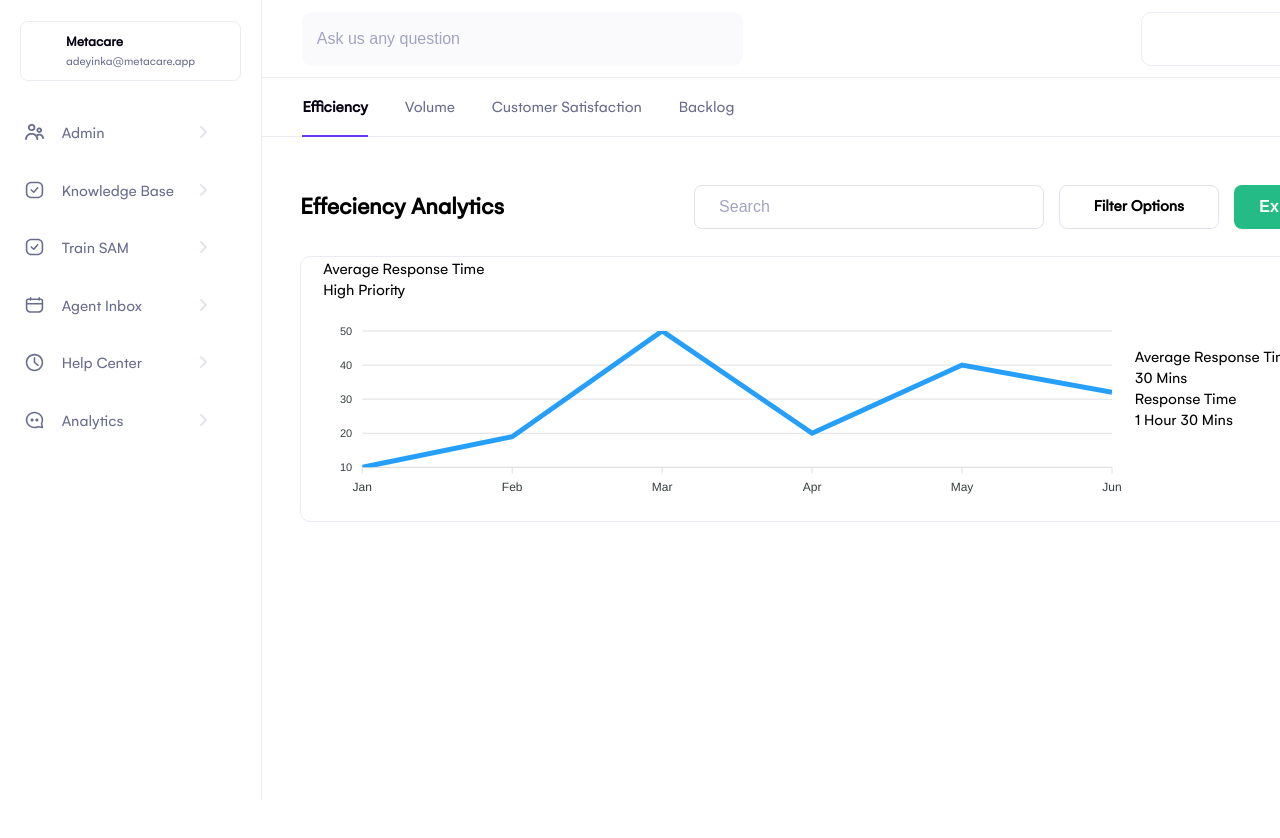
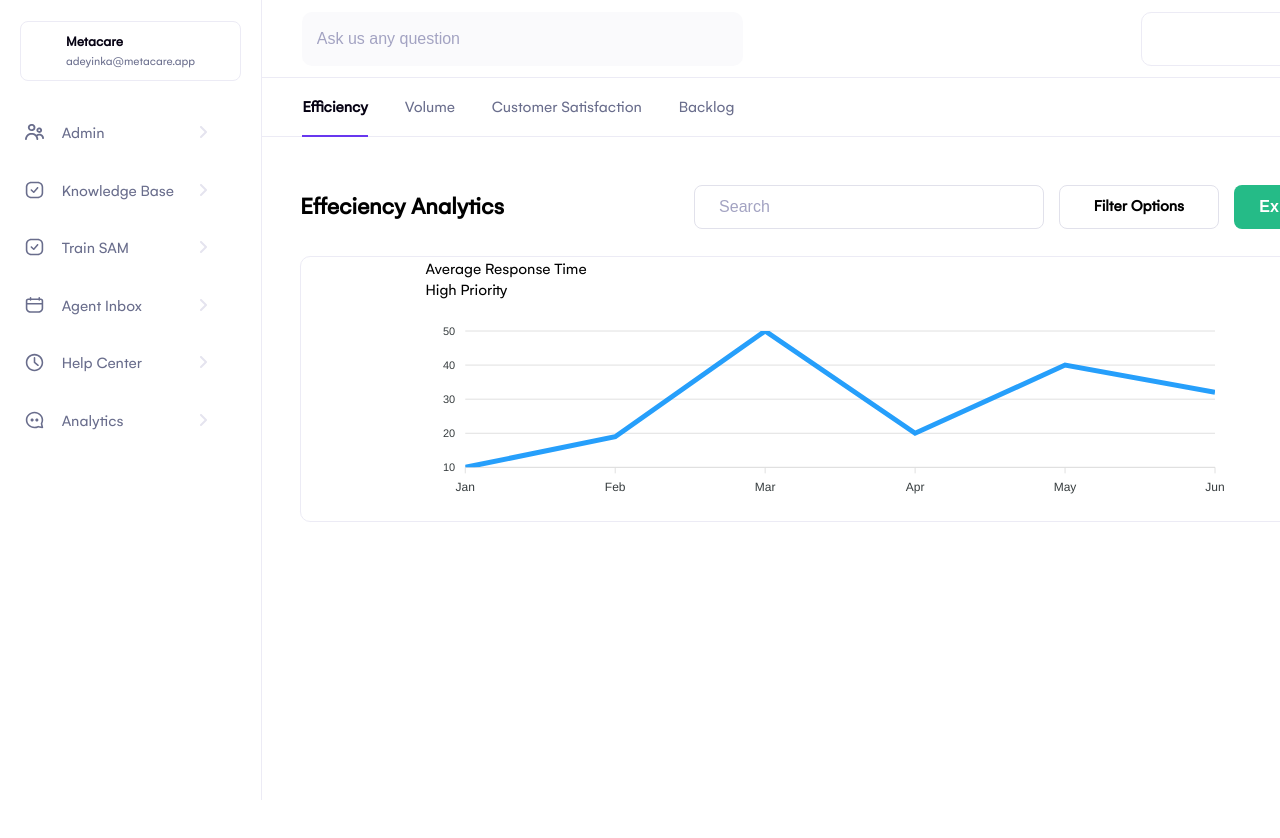
Before and after one commit to Tk-brainCodes/Dashboard, a React (Vite) app: page / in a window 1280 px wide. Shown: the top 838 px of the page. Built offline with nearby package versions, Linux system fonts and the light colour scheme.

Commit message:
made quick fix to graph

```diff
--- a/src/components/Graph/Graph.component.tsx
+++ b/src/components/Graph/Graph.component.tsx
@@ -4,21 +4,14 @@ import Linegraph from "./Linegraph/linegraph";
 
 const Graph = () => {
   return (
-    <div className="Graph">
-      <div className="Graph-component">
-        <Linegraph />
-        <div className="Graph-aside">
-          <div className="card-1">
-            <div className="card-title">Average Response Time</div>
-            <div className="time">30 Mins</div>
-          </div>
-          <div className="card-2">
-            <div className="card-title"> Response Time</div>
-            <div className="time">1 Hour 30 Mins</div>
-          </div>
+    <>
+      {/*Make through json data and render all three components*/}
+      <div className="Graph">
+        <div className="Graph-component">
+          <Linegraph />
         </div>
       </div>
-    </div>
+    </>
   );
 };
 
```
